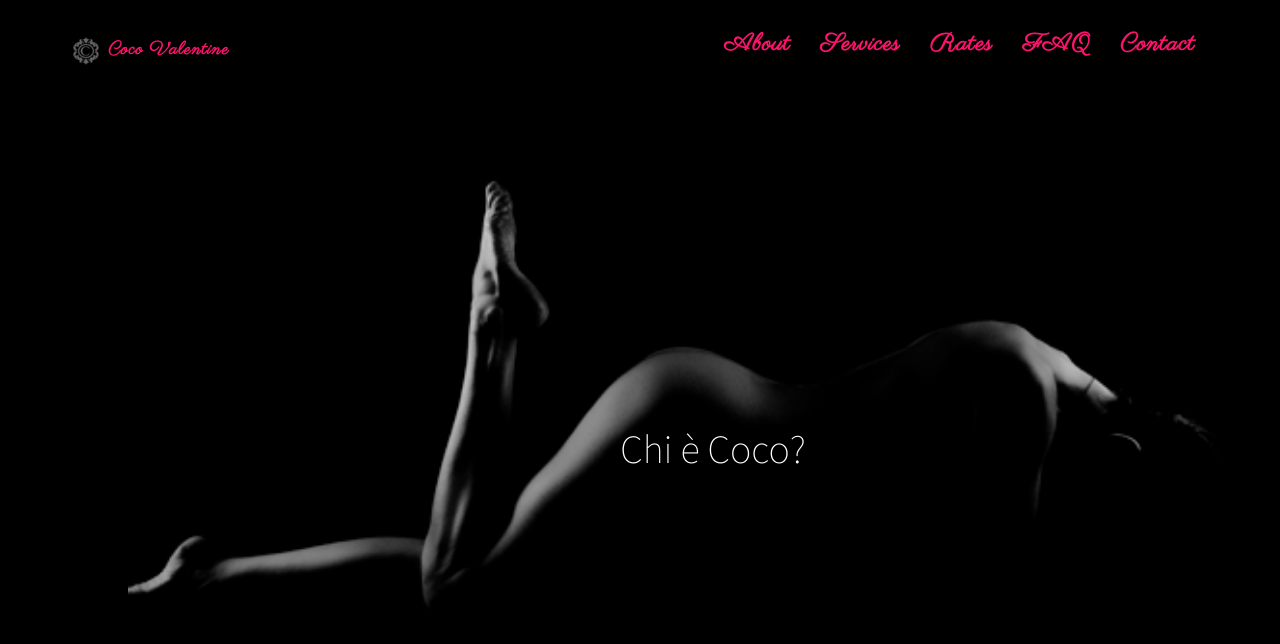
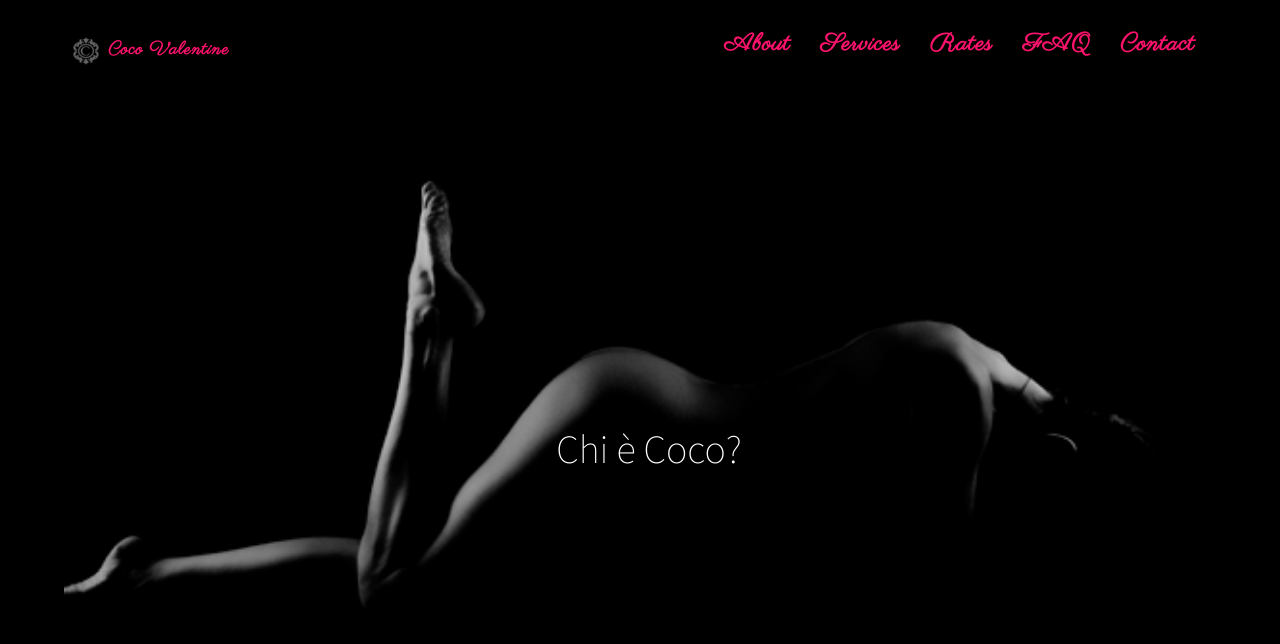
Before and after one commit to whoiscoco/whoiscoco, a Jekyll site: the page built from index.html, in a window 1280 px wide and 900 px high. Shown: the top 644 px of the window. Built offline with Jekyll 4.4.1, drawn with Linux system fonts in a browser that asks for light colours; nearby versions of some CDN libraries; some web fonts are replaced.

Commit message:
Add media screen

```diff
--- a/css/grayscale.scss
+++ b/css/grayscale.scss
@@ -75,6 +75,10 @@ body {
     color: $light;
     font-weight: 300;
     background-color: $dark;
+    @media screen {
+      width: 90%;
+    }
+
 }
 
 html {
```
